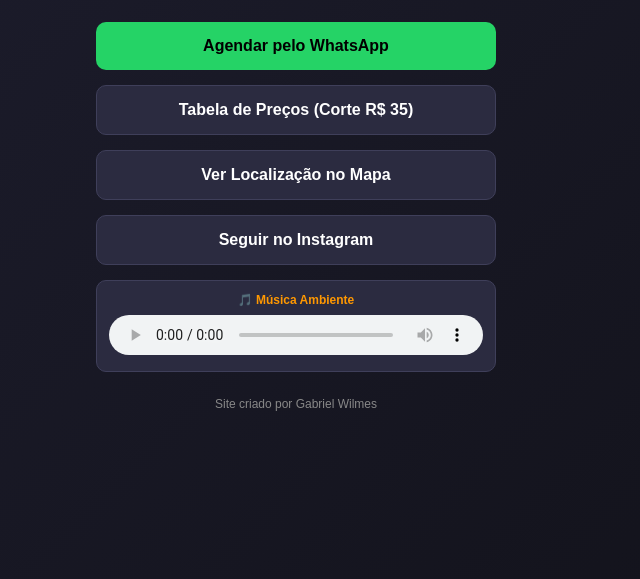
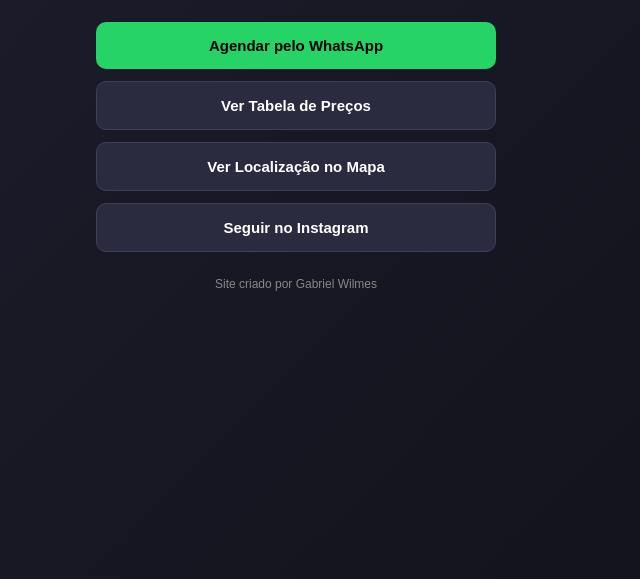
Before and after one commit to wilmesgabriel-code/link-na-bio-modelo, a plain HTML site: page index.html in a window 1280 px wide. Shown: the part 221-800 px from the top of the page, without its empty margins (344-984 px from the left). Drawn offline with Linux system fonts and the light colour scheme.

Commit message:
Update index.html

```diff
--- a/index.html
+++ b/index.html
@@ -24,25 +24,30 @@
     h1 { font-size: 22px; margin-bottom: 5px; }
     p { font-size: 14px; color: #bbbbbb; margin-bottom: 25px; }
     .btn {
-      display: block; width: 100%; padding: 15px; margin-bottom: 15px;
+      display: block; width: 100%; padding: 15px; margin-bottom: 12px;
       background: #2b2b40; color: #ffffff; text-decoration: none;
       border-radius: 10px; font-weight: bold; border: 1px solid #3f3f5a;
+      cursor: pointer; font-size: 15px;
     }
     .btn-destaque { background: #25D366; color: #000000; border: none; }
-    .player-box {
-      background: #2b2b40;
-      padding: 12px;
+    .tabela-precos {
+      display: none;
+      background: #222233;
+      border: 1px solid #ff9800;
       border-radius: 10px;
-      margin-top: 10px;
-      border: 1px solid #3f3f5a;
+      padding: 15px;
+      margin-bottom: 15px;
+      text-align: left;
     }
-    .player-titulo {
-      font-size: 12px;
-      color: #ff9800;
-      margin-bottom: 8px;
-      font-weight: bold;
+    .item-preco {
+      display: flex;
+      justify-content: space-between;
+      padding: 8px 0;
+      border-bottom: 1px solid #33334d;
+      font-size: 14px;
     }
-    audio { width: 100%; height: 40px; }
+    .item-preco:last-child { border-bottom: none; }
+    .preco { color: #ff9800; font-weight: bold; }
     .info { margin-top: 25px; font-size: 12px; color: #888888; }
   </style>
 </head>
@@ -52,18 +57,21 @@
     <h1>Barbearia do Carlos</h1>
     <p>Corte masculino, barba e acabamento • Seg a Sáb das 9h às 19h</p>
 
-    <a href="https://wa.me" class="btn btn-destaque">Agendar pelo WhatsApp</a>
-    <a href="#tabela" class="btn">Tabela de Preços (Corte R$ 35)</a>
-    <a href="#local" class="btn">Ver Localização no Mapa</a>
-    <a href="#instagram" class="btn">Seguir no Instagram</a>
+    <a href="https://wa.me." class="btn btn-destaque">Agendar pelo WhatsApp</a>
 
-    <div class="player-box">
-      <div class="player-titulo">🎵 Música Ambiente</div>
-      <audio controls loop>
-        <source src="https://soundhelix.com" type="audio/mpeg">
-        Seu navegador não suporta áudio.
-      </audio>
+    <button class="btn" onclick="var t = document.getElementById('tabela'); t.style.display = t.style.display === 'block' ? 'none' : 'block';">
+      Ver Tabela de Preços
+    </button>
+
+    <div id="tabela" class="tabela-precos">
+      <div class="item-preco"><span>Corte Degradê</span><span class="preco">R$ 35,00</span></div>
+      <div class="item-preco"><span>Corte Social</span><span class="preco">R$ 30,00</span></div>
+      <div class="item-preco"><span>Barba Completa</span><span class="preco">R$ 25,00</span></div>
+      <div class="item-preco"><span>Corte + Barba</span><span class="preco">R$ 55,00</span></div>
     </div>
+
+    <a href="https://google.com" target="_blank" class="btn">Ver Localização no Mapa</a>
+    <a href="https://instagram.com" target="_blank" class="btn">Seguir no Instagram</a>
 
     <div class="info">Site criado por Gabriel Wilmes</div>
   </div>
```
